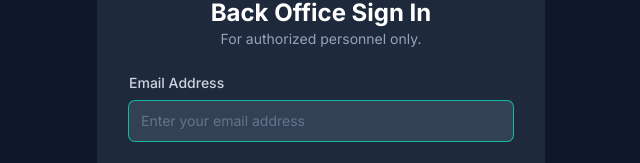
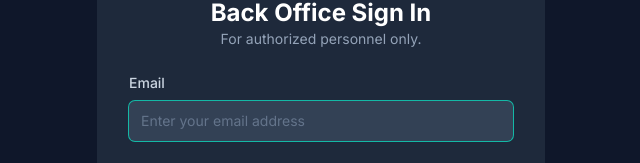
Before and after one commit to webappstudio-my/mysertifico, a React (Vite) app: page /auth/sign-in in a window 1280 px wide. Shown: the part 212-375 px from the top of the page, without its empty margins (319-959 px from the left). Built offline with nearby package versions, Linux system fonts and the light colour scheme.

Commit message:
email address label change

```diff
--- a/src/components/auth/SignInForm.jsx
+++ b/src/components/auth/SignInForm.jsx
@@ -14,7 +14,7 @@ const SignInForm = ({
         <form className="space-y-5" onSubmit={handleSubmit} noValidate>
             <AuthInputField
                 iconClass="ri-mail-line"
-                label="Email Address"
+                label="Email"
                 type="email"
                 id="email"
                 name="email"
```
